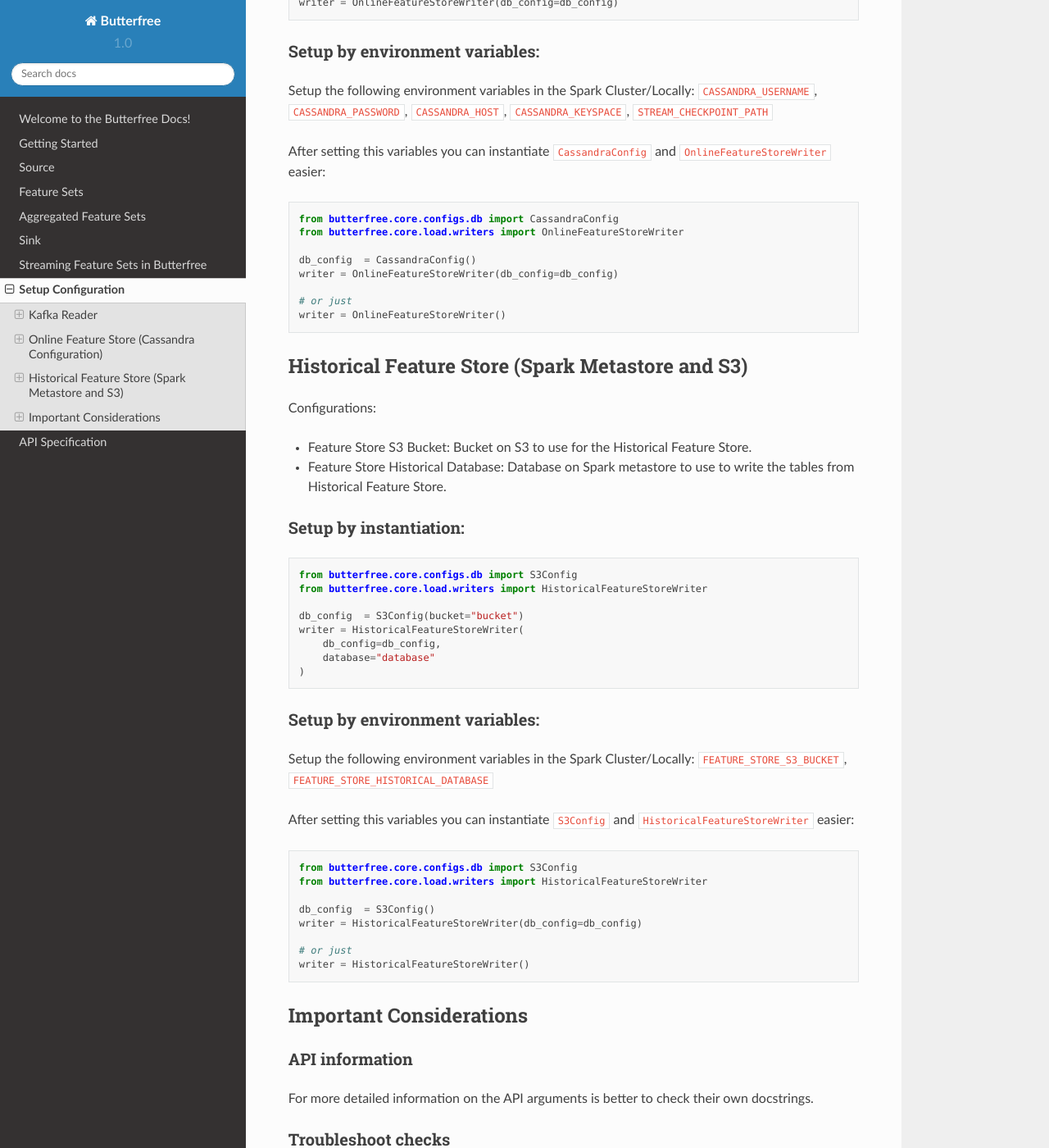
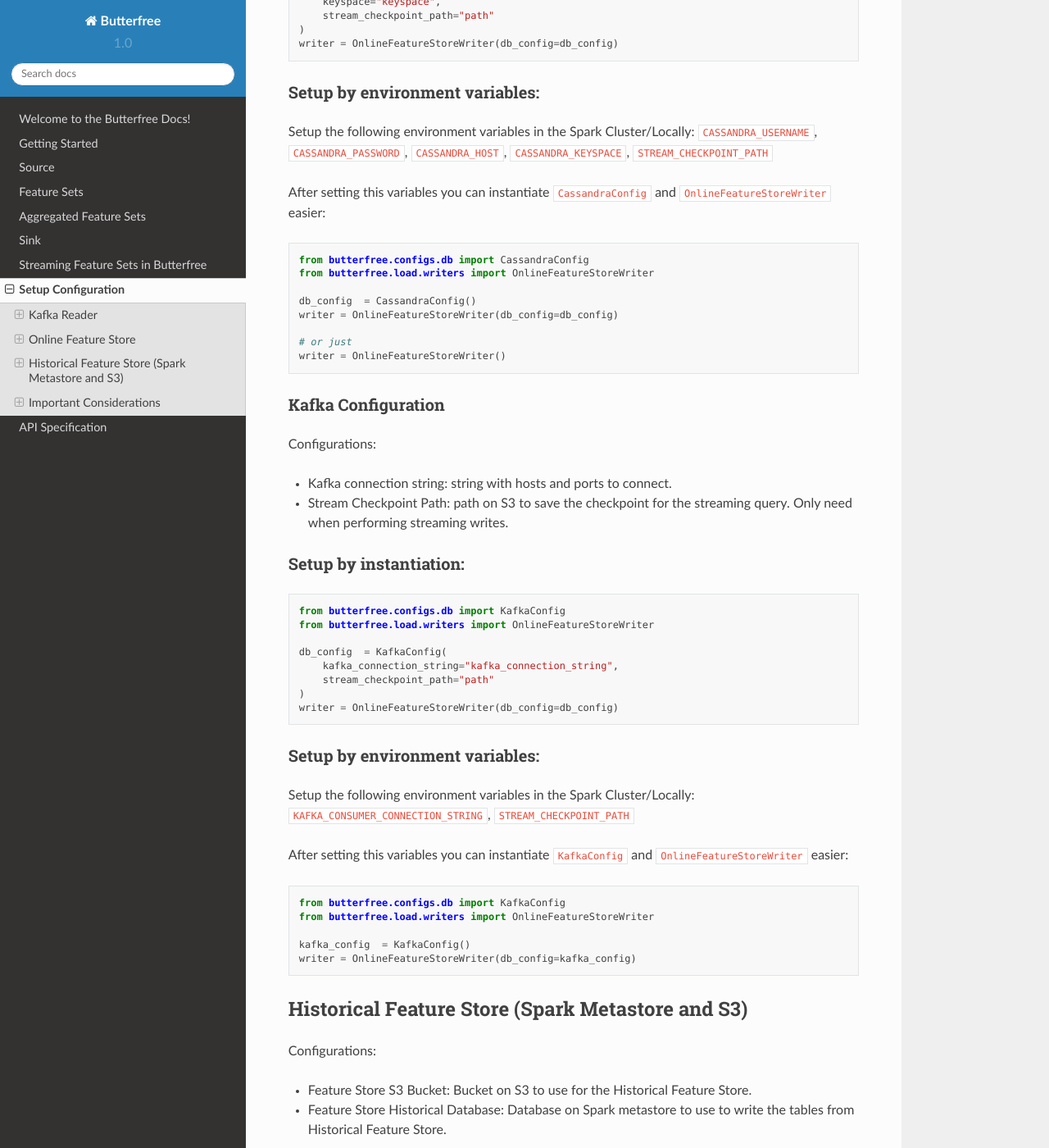
Before and after one commit to quintoandar/butterfree, a Sphinx documentation site: the page built from docs/source/configuration.md, in a window 1280 px wide and 1400 px high, scrolled down 1562 px. Shown: the whole window at 82% size. Built offline with Sphinx 7.4.7 and the Read the Docs theme 2.0.0, drawn with Linux system fonts in a browser that asks for light colours; some of the changed text lies outside the part shown.

Commit message:
update docs

````diff
--- a/docs/source/butterfree.configs.db.rst
+++ b/docs/source/butterfree.configs.db.rst
@@ -17,6 +17,12 @@
    :show-inheritance:
 
 
+.. automodule:: butterfree.configs.db.kafka_config
+   :members:
+   :undoc-members:
+   :show-inheritance:
+
+
 .. automodule:: butterfree.configs.db.s3_config
    :members:
    :undoc-members:
--- a/docs/source/butterfree.load.rst
+++ b/docs/source/butterfree.load.rst
@@ -7,6 +7,7 @@
 .. toctree::
    :maxdepth: 4
 
+   butterfree.load.processing
    butterfree.load.writers
 
 Submodules
--- a/docs/source/configuration.md
+++ b/docs/source/configuration.md
@@ -10,7 +10,7 @@
 
 #### Setup by instantiation:
 ```python
-from butterfree.core.extract.readers import KafkaReader
+from butterfree.extract.readers import KafkaReader
 
 kafka_reader = KafkaReader(
     id="reader_id",
@@ -26,7 +26,7 @@
 
 After setting this variables you can instantiate `KafkaReader` easier:
 ```python
-from butterfree.core.extract.readers import KafkaReader
+from butterfree.extract.readers import KafkaReader
 
 kafka_reader = KafkaReader(
     id="reader_id",
@@ -36,7 +36,9 @@
 
 ```
 
-### Online Feature Store (Cassandra Configuration)
+### Online Feature Store
+
+#### Cassandra Configuration
 
 Configurations:
  - Cassandra Username: username to connect to CassandraDB.
@@ -51,8 +53,8 @@
 
 #### Setup by instantiation:
 ```python
-from butterfree.core.configs.db import CassandraConfig
-from butterfree.core.load.writers import OnlineFeatureStoreWriter
+from butterfree.configs.db import CassandraConfig
+from butterfree.load.writers import OnlineFeatureStoreWriter
 
 db_config  = CassandraConfig(
     username="username",
@@ -70,14 +72,46 @@
 
 After setting this variables you can instantiate `CassandraConfig` and `OnlineFeatureStoreWriter` easier:
 ```Python
-from butterfree.core.configs.db import CassandraConfig
-from butterfree.core.load.writers import OnlineFeatureStoreWriter
+from butterfree.configs.db import CassandraConfig
+from butterfree.load.writers import OnlineFeatureStoreWriter
 
 db_config  = CassandraConfig()
 writer = OnlineFeatureStoreWriter(db_config=db_config)
 
 # or just
 writer = OnlineFeatureStoreWriter()
+```
+
+#### Kafka Configuration
+
+Configurations:
+ - Kafka connection string: string with hosts and ports to connect.
+
+ - Stream Checkpoint Path: path on S3 to save the checkpoint for the streaming query. Only need when performing streaming writes.
+
+#### Setup by instantiation:
+```python
+from butterfree.configs.db import KafkaConfig
+from butterfree.load.writers import OnlineFeatureStoreWriter
+
+db_config  = KafkaConfig(
+    kafka_connection_string="kafka_connection_string",
+    stream_checkpoint_path="path"
+)
+writer = OnlineFeatureStoreWriter(db_config=db_config)
+```
+
+#### Setup by environment variables:
+Setup the following environment variables in the Spark Cluster/Locally:
+`KAFKA_CONSUMER_CONNECTION_STRING`, `STREAM_CHECKPOINT_PATH`
+
+After setting this variables you can instantiate `KafkaConfig` and `OnlineFeatureStoreWriter` easier:
+```Python
+from butterfree.configs.db import KafkaConfig
+from butterfree.load.writers import OnlineFeatureStoreWriter
+
+kafka_config  = KafkaConfig()
+writer = OnlineFeatureStoreWriter(db_config=kafka_config)
 ```
 
 ### Historical Feature Store (Spark Metastore and S3)
@@ -88,8 +122,8 @@
 
 #### Setup by instantiation:
 ```python
-from butterfree.core.configs.db import S3Config
-from butterfree.core.load.writers import HistoricalFeatureStoreWriter
+from butterfree.configs.db import S3Config
+from butterfree.load.writers import HistoricalFeatureStoreWriter
 
 db_config  = S3Config(bucket="bucket")
 writer = HistoricalFeatureStoreWriter(
@@ -104,8 +138,8 @@
 
 After setting this variables you can instantiate `S3Config` and `HistoricalFeatureStoreWriter` easier:
 ```Python
-from butterfree.core.configs.db import S3Config
-from butterfree.core.load.writers import HistoricalFeatureStoreWriter
+from butterfree.configs.db import S3Config
+from butterfree.load.writers import HistoricalFeatureStoreWriter
 
 db_config  = S3Config()
 writer = HistoricalFeatureStoreWriter(db_config=db_config)
````
Also changed, not shown: docs/source/butterfree.load.processing.rst (added, +20 -0 lines).
